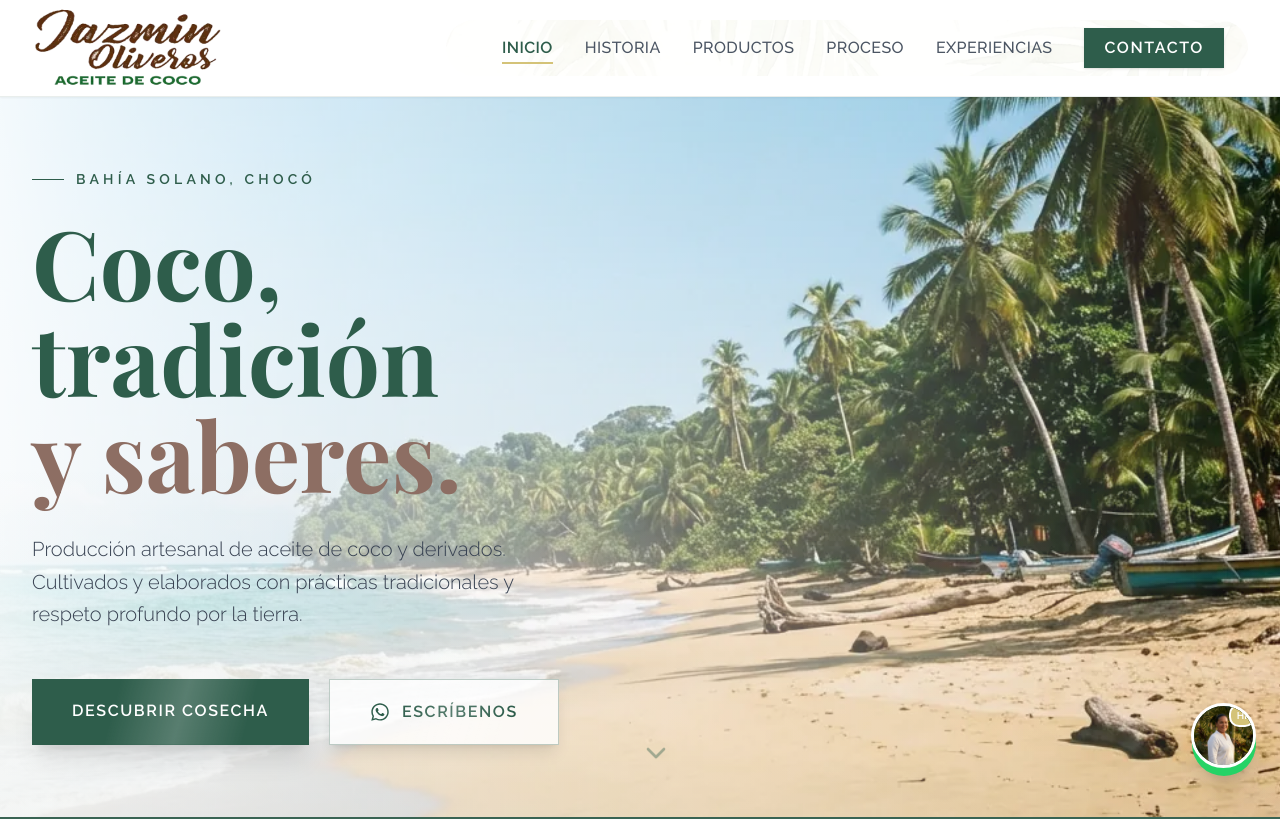
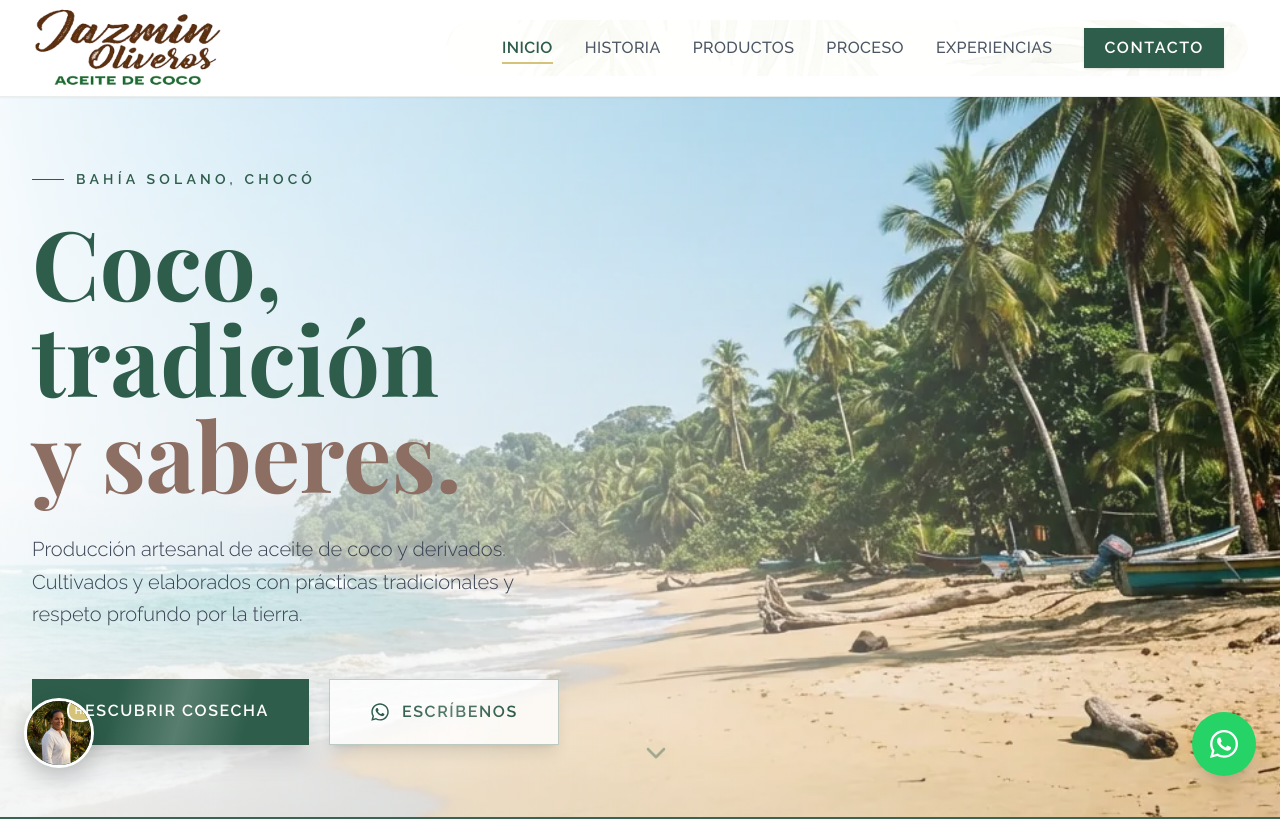
Before and after one commit to jorgegdi25/jazm-n, a plain HTML site: page index.html in a window 1280 px wide. Shown: the top 819 px of the page. Drawn offline with nearby package versions, Linux system fonts and the light colour scheme; grey boxes are pictures that could not be loaded; a web font is replaced by a local one.

Commit message:
💄 UI: Moved IA chat to the left to avoid overlap with WhatsApp

```diff
--- a/index.html
+++ b/index.html
@@ -252,17 +252,17 @@
         .chat-widget-container {
             position: fixed;
             bottom: 2rem;
-            right: 1.5rem;
+            left: 1.5rem;
             z-index: 60;
             display: flex;
             flex-direction: column;
-            align-items: flex-end;
+            align-items: flex-start;
             gap: 1rem;
         }
 
         .chat-bubble {
-            width: 65px;
-            height: 65px;
+            width: 70px;
+            height: 70px;
             background: #2E5D4B;
             border-radius: 50%;
             display: flex;
@@ -270,7 +270,7 @@
             justify-content: center;
             color: white;
             cursor: pointer;
-            box-shadow: var(--shadow-luxury);
+            box-shadow: 0 10px 25px rgba(0, 0, 0, 0.2);
             transition: all 0.4s cubic-bezier(0.175, 0.885, 0.32, 1.275);
             border: 3px solid white;
             position: relative;
@@ -284,13 +284,13 @@
         }
 
         .chat-bubble:hover {
-            transform: scale(1.1) rotate(5deg);
+            transform: scale(1.1) rotate(-5deg);
         }
 
         .chat-window {
             position: fixed;
-            bottom: 100px;
-            right: 1.5rem;
+            bottom: 110px;
+            left: 1.5rem;
             width: 380px;
             height: 600px;
             max-height: calc(100vh - 120px);
```
